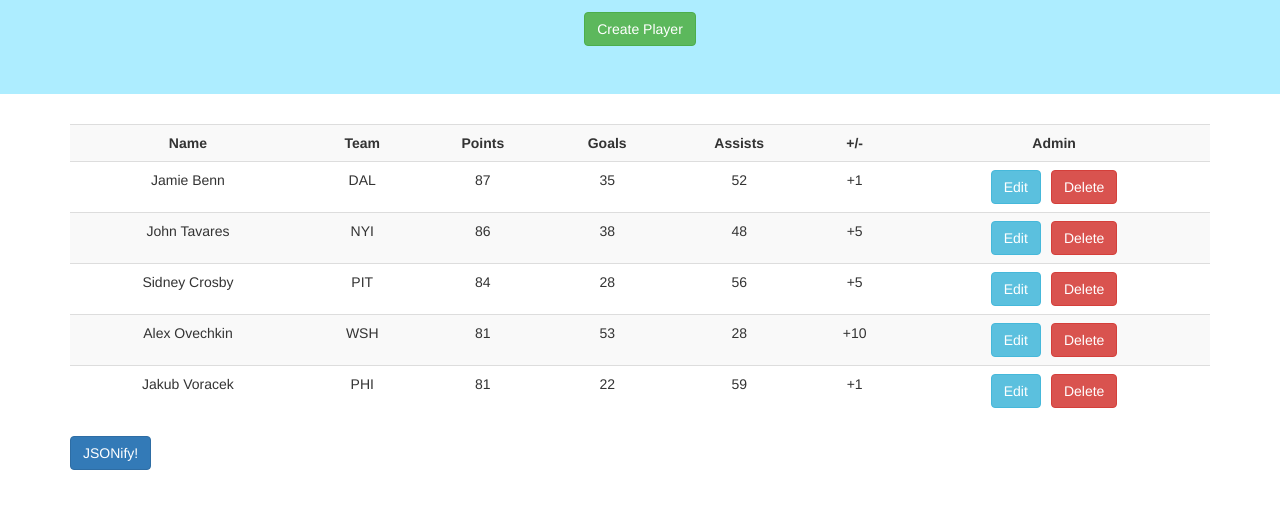
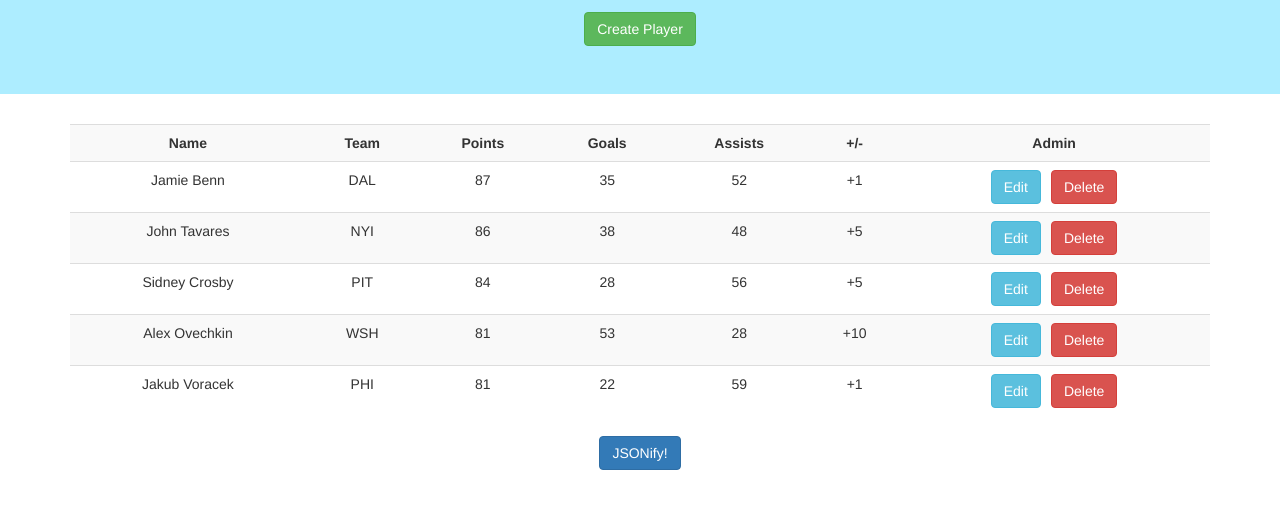
Before and after one commit to Mordredi/hockeyDB, a website: page public/index.html in a window 1280 px wide. Shown: the part 180-688 px from the top of the page. Drawn offline with nearby package versions, Linux system fonts and the light colour scheme.

Commit message:
Centered JSON button

```diff
--- a/public/scss/layout.scss
+++ b/public/scss/layout.scss
@@ -1,8 +1,6 @@
-// article {
-//   height: 30rem;
-//   overflow: auto;
-//   text-align: center;
-// }
+article {
+  text-align: center;
+}
 
 .btn-delete {
   margin-left: 1rem;
```
Also changed, not shown: public/css/style.css.
